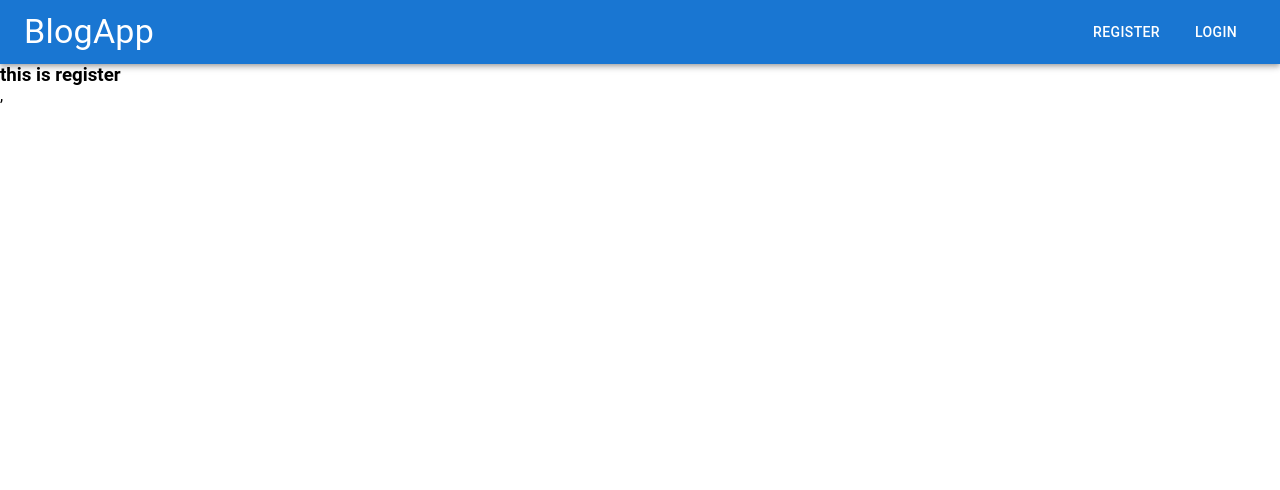
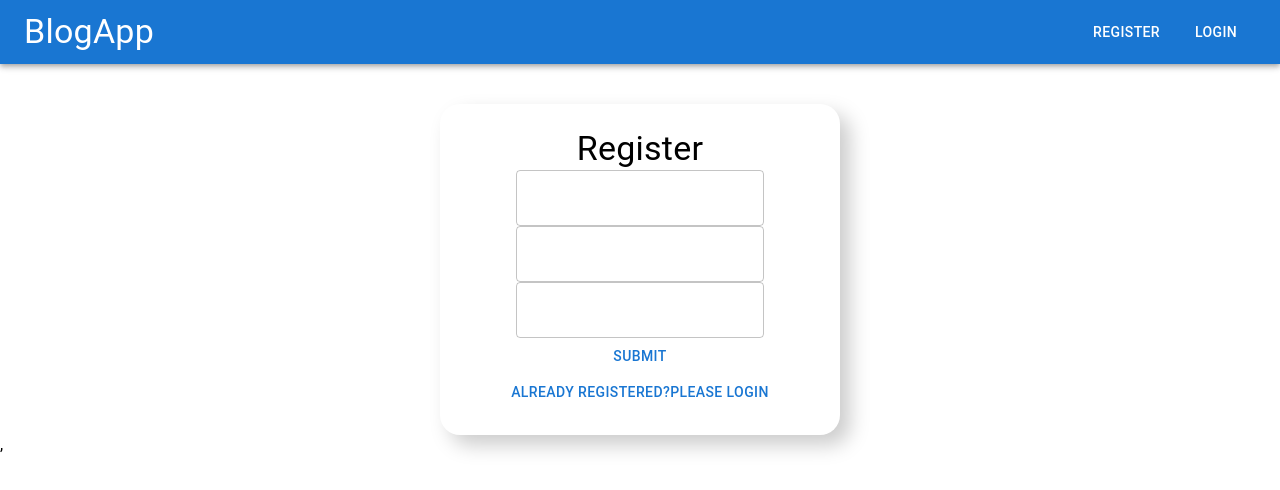
Before and after one commit to Sabibur201-Rahaman/blog-client, a React (Vite) app: page /register in a window 1280 px wide. Shown: the top 490 px of the page. Built offline with nearby package versions, Linux system fonts and the light colour scheme.

Commit message:
register page is created using material ui

```diff
--- a/src/pages/Register.jsx
+++ b/src/pages/Register.jsx
@@ -1,10 +1,30 @@
 import React from 'react'
-
+import{Box,Typography,TextField,Button}from '@mui/material'
 const Register = () => {
   return (
-    <div>
-      <h3>this is register</h3>
-    </div>
+    <>
+      <Box
+      maxWidth={400}
+      display='flex'
+      flexDirection='column'
+      alignItems='center'
+      justifyContent='center'
+      margin='auto'
+      marginTop={5}
+      boxShadow='10px 10px 20px #ccc'
+      padding={3}
+      borderRadius={5}
+    >
+    <Typography variant='h4'>
+    Register
+    </Typography>
+    <TextField/>
+    <TextField/>
+    <TextField/>
+    <Button>Submit</Button>
+    <Button>Already Registered?please Login</Button>
+    </Box>
+    </>
   )
 }
 
```
